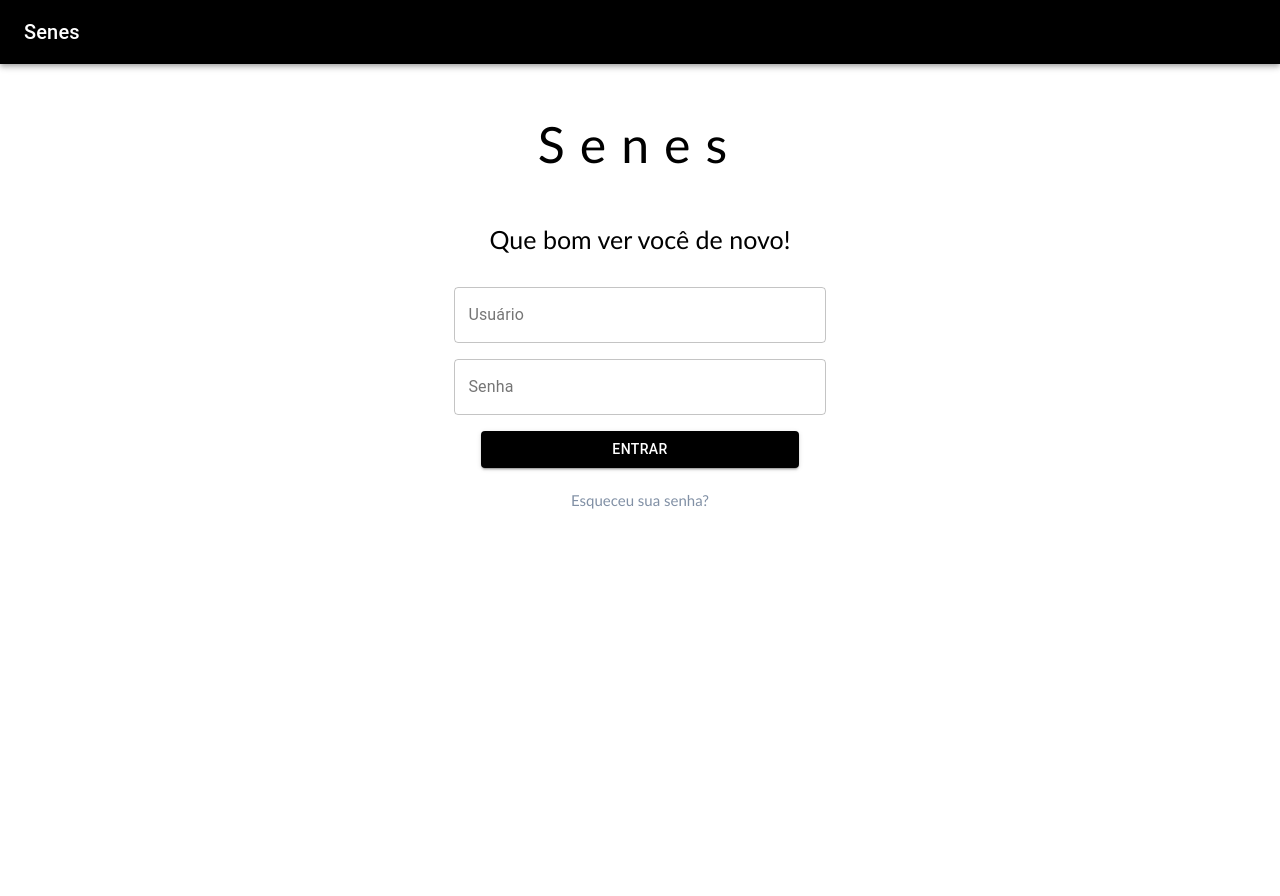
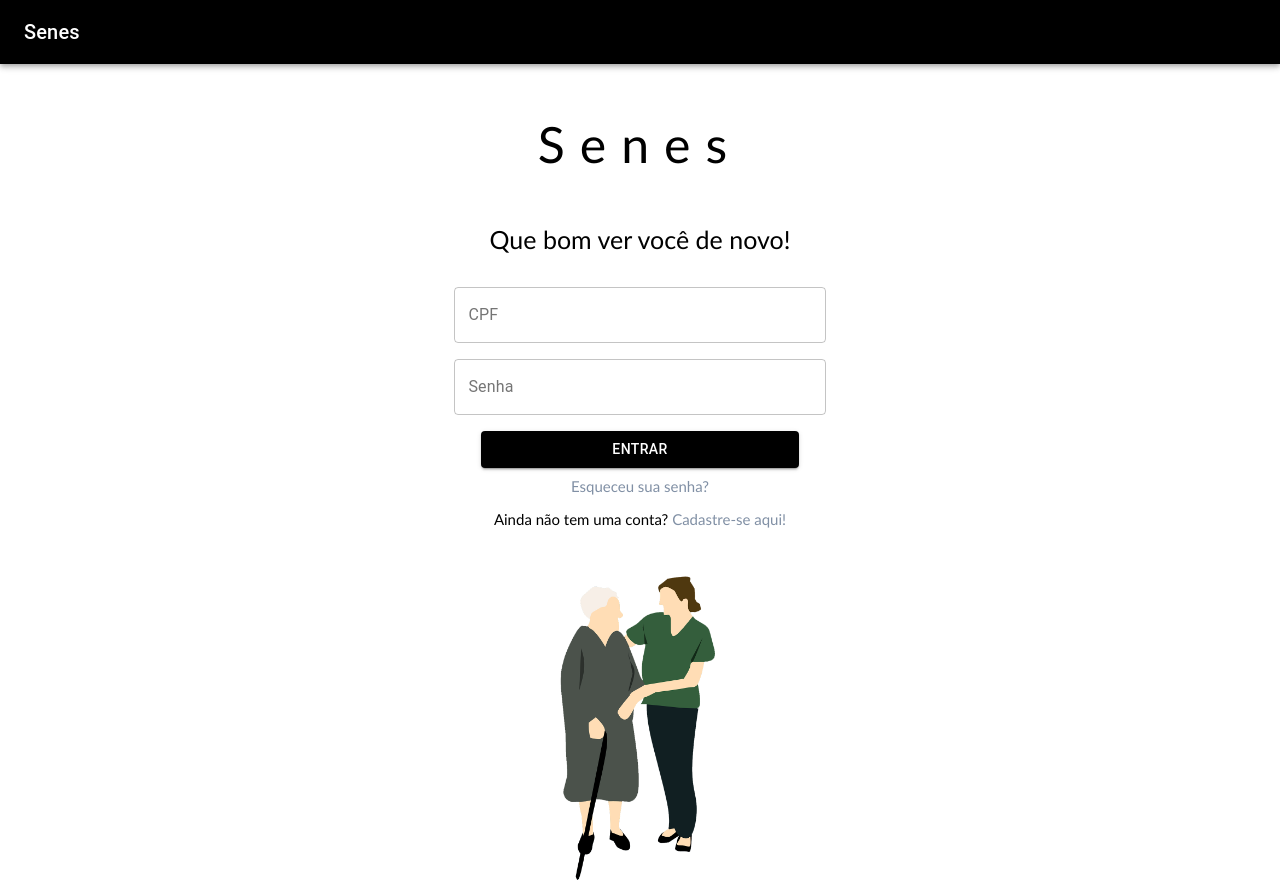
Before and after one commit to senes2020/Senes-Web, a React (Create React App) app: page / in a window 1280 px wide. Before the commit the page ends 800 px from the top, so only its background shows below. Built offline with nearby package versions, Linux system fonts and the light colour scheme.

Commit message:
Finishing the login page

```diff
--- a/src/components/App/App.css
+++ b/src/components/App/App.css
@@ -15,4 +15,10 @@
 
 .forgot{
     font-size: 15px;
+    text-decoration: none;
 }
+
+.loginImg{
+    width: 350px;
+    height: auto;
+}
--- a/src/components/App/App.js
+++ b/src/components/App/App.js
@@ -10,7 +10,6 @@ class App extends Component {
             <div class="base">
                 <Header/>
                 <Login/>
-                <p class="forgot" style={{color: '#8190A5'}}>Esqueceu sua senha?</p>
             </div>
         );
     }
--- a/src/components/Layouts/Login/Forms.js
+++ b/src/components/Layouts/Login/Forms.js
@@ -17,9 +17,9 @@ export default function BasicTextFields() {
 
   return (
     <form className={classes.root} noValidate autoComplete="off">
-        <TextField id="outlined-basic" label="Usuário" variant="outlined"/>
+        <TextField id="outlined-basic" label="CPF" variant="outlined"/>
         <br/>
-        <TextField id="outlined-basic" label="Senha" variant="outlined" />
+        <TextField id="outlined-basic" label="Senha" variant="outlined" type="password"/>
         <br/>
         <Button variant="contained" style={{background: '#000000', color: '#ffffff'}}>
             Entrar
--- a/src/components/Layouts/Login/Login.js
+++ b/src/components/Layouts/Login/Login.js
@@ -1,6 +1,7 @@
 import Grid from '@material-ui/core/Grid';
 import React, {Component} from 'react';
-import Forms from './Forms'
+import Forms from './Forms';
+import Image from '../../../images/login.png';
 
     export default props =>
         <Grid spacing={3}>
@@ -12,5 +13,12 @@ import Forms from './Forms'
             </Grid>
             <Grid item xs={12}>
                 <Forms/>
+                <a href="" class="forgot" style={{color: '#8190A5'}}>Esqueceu sua senha?</a>
+            </Grid>
+            <Grid item xs={12}>
+                <p class="forgot">Ainda não tem uma conta? <a href="" class="forgot" style={{color: '#8190A5'}}>Cadastre-se aqui!</a></p>
+            </Grid>
+            <Grid item xs={12}>
+                <img src={Image} class="loginImg"></img>
             </Grid>
         </Grid>
```
Also changed, not shown: src/images/login.png (added).
